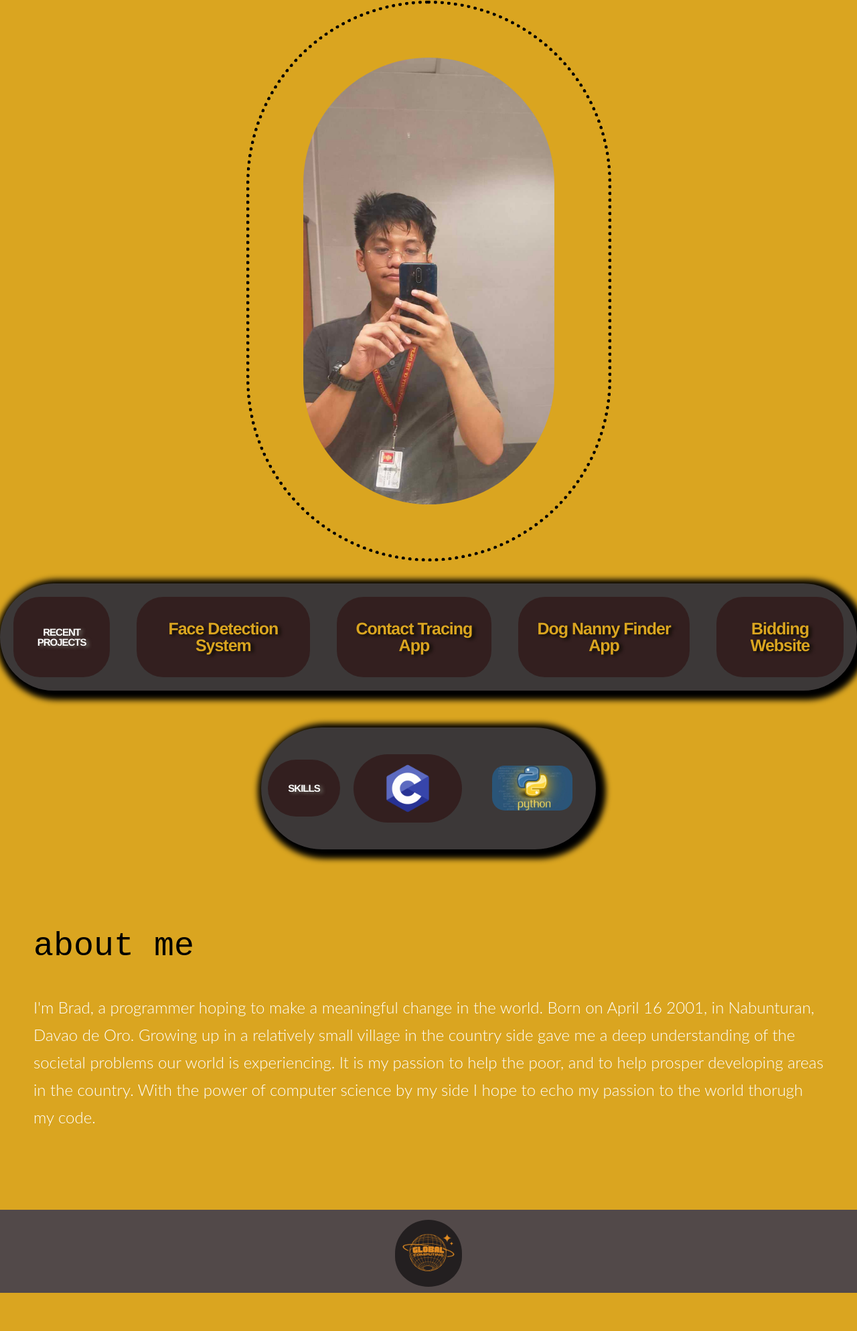
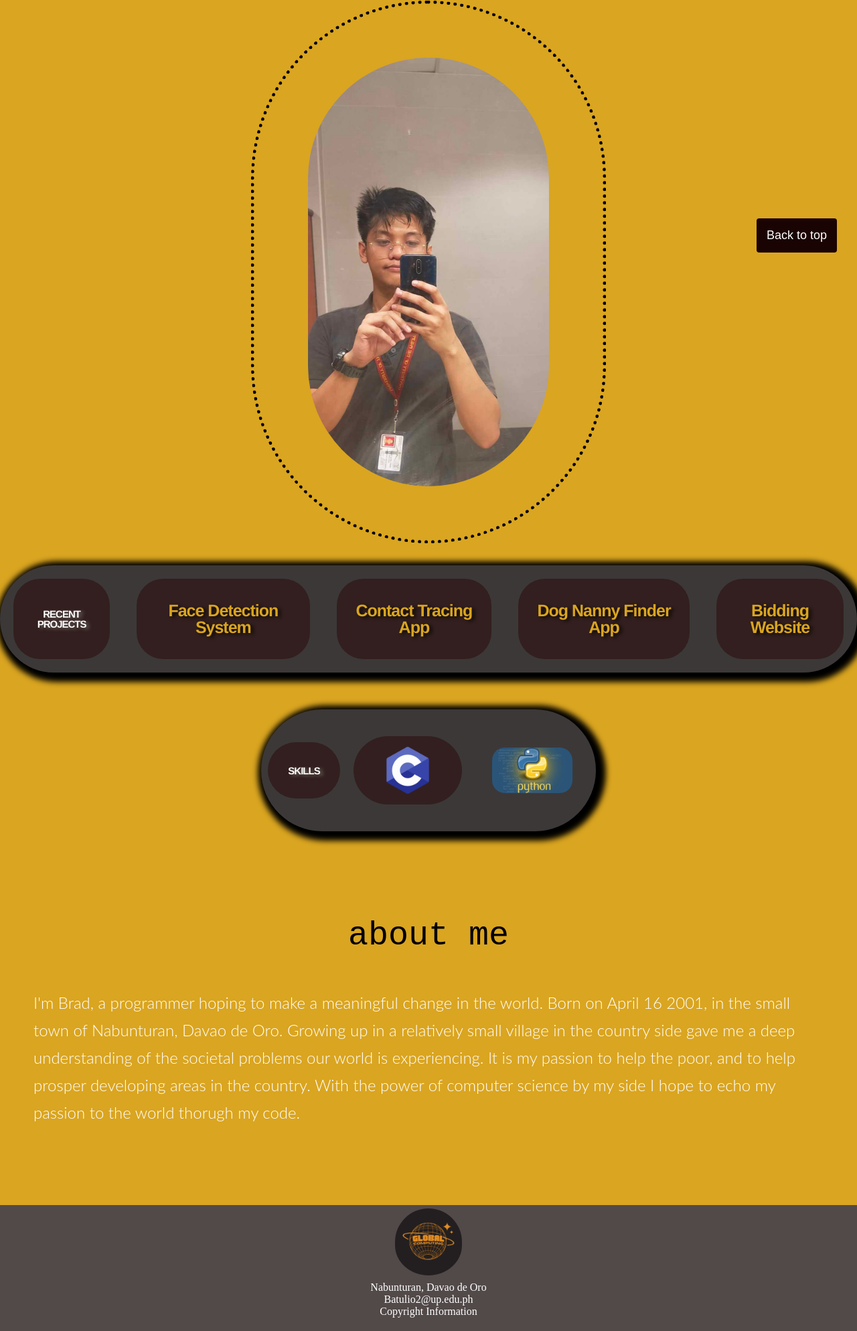
Before and after one commit to CMSC100-1S2324/my-github-page-SerBrad, a plain HTML site: page index.html in a window 1280 px wide. Shown: the part 403-2390 px from the top of the page at 67% size. Before the commit the page ends 2333 px from the top, so only its background shows below. Drawn offline with Linux system fonts and the light colour scheme.

Commit message:
feat: added footer and back to top function

```diff
--- a/index.html
+++ b/index.html
@@ -29,6 +29,28 @@
 
         </header>
 
+
+        <script>
+            // Get the button
+            let mybutton = document.getElementById("myBtn");
+
+            // When the user scrolls down 20px from the top of the document, show the button
+            window.onscroll = function() {scrollFunction()};
+
+            function scrollFunction() {
+              if (document.body.scrollTop > 20 || document.documentElement.scrollTop > 20) {
+                mybutton.style.display = "block";
+              } else {
+                mybutton.style.display = "none";
+              }
+            }
+
+            // When the user clicks on the button, scroll to the top of the document
+            function topFunction() {
+              document.body.scrollTop = 0;
+              document.documentElement.scrollTop = 0;
+            }
+            </script>
 
 
         <nav>
@@ -143,7 +165,7 @@
 
             a programmer hoping to make a meaningful change in the world.
 
-                Born on April 16 2001, in Nabunturan, Davao de Oro.
+                Born on April 16 2001, in the small town of Nabunturan, Davao de Oro.
 
                         Growing up in a relatively small village in the  country side
 
@@ -165,9 +187,14 @@
 
  <footer class="footer">
 
-                <div class="flex-item1"><img class="Logoprofile" src="./logo.png" alt="no image"/></div>
+                <div class="flex-item-foot"><img class="Logoprofile" src="./logo.png" alt="no image"/></div>
+                <div> Nabunturan, Davao de Oro</div>
+                <div> Batulio2@up.edu.ph</div>
+                <div> Copyright Information</div>
 
- </footer>
+                <button onclick="topFunction()" id="myBtn" title="Go to top">Back to top</button>
+
+            </footer>
 
 
 
--- a/style.css
+++ b/style.css
@@ -354,12 +354,68 @@ padding-top: 30px;
   color: #ffffff; font-family: 'Lato', sans-serif; font-size: 24px; font-weight: 300; line-height: 41px; margin: 0 0 58px;
 }
 
+
+
+
+.flex-item3{
+  padding-left: 30px;
+  padding-right: 30px;
+
+  align-self: center;
+
+
+  border-radius: 90px;
+  margin: 10px;
+  }
+
+
+  .flex-item-foot{
+
+    margin-top: 5px;
+
+    }
+
     .footer {
 
       left: 0;
-      bottom: 0;
+      padding-bottom: 20px;
       width: 100%;
       background-color: rgb(82, 73, 73);
       color: white;
       text-align: center;
    }
+
+
+
+
+.Logoprofile{
+
+  border-radius: 50px;
+  width: 100px;
+  height: auto;
+  margin-left: auto;
+  margin-right: auto;
+  padding-bottom: 5px;
+
+}
+
+
+
+
+
+
+#myBtn {
+
+  position: fixed;
+  bottom: 20px;
+  right: 30px;
+  z-index: 99;
+  font-size: 18px;
+  border: none;
+  outline: none;
+  background-color: rgb(26, 3, 3);
+  color: white;
+  cursor: pointer;
+  padding: 15px;
+  border-radius: 4px;
+}
```
